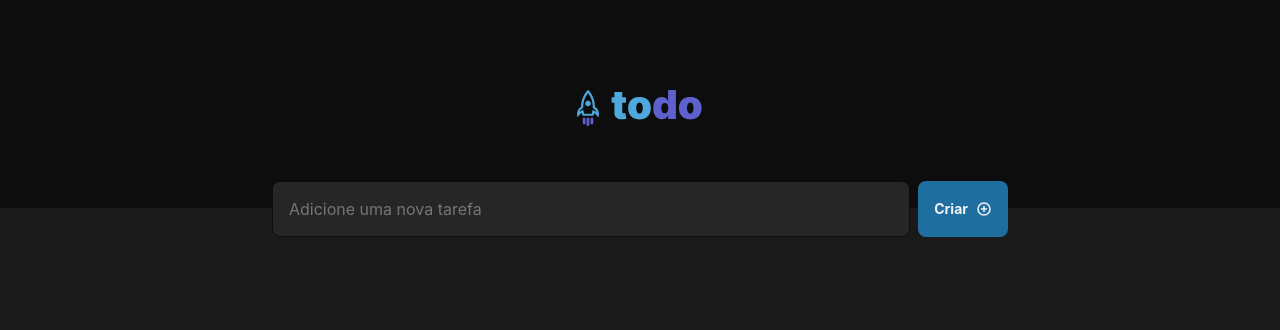
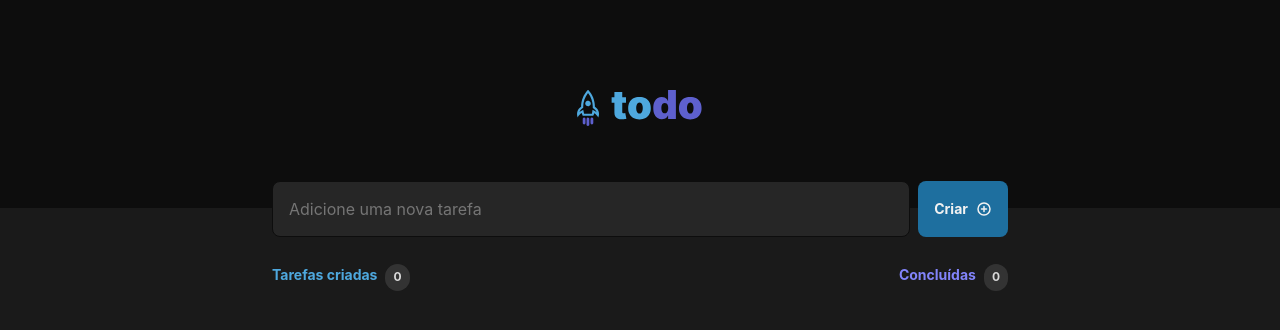
Before and after one commit to luanc202/desafio-01, a React (Vite) app: page / in a window 1280 px wide. Shown: the top 330 px of the page. Built offline with nearby package versions, Linux system fonts and the light colour scheme.

Commit message:
added task counter header to App

```diff
--- a/src/App.tsx
+++ b/src/App.tsx
@@ -3,8 +3,12 @@ import Header from './components/Header';
 import styles from './App.module.css'
 import Button from './components/Button';
 import { PlusCircle } from '@phosphor-icons/react';
+import ListHeader from './components/TaskList/ListHeader';
+import { useState } from 'react';
 
 function App() {
+  const [tasksCounter, setTasksCounter] = useState(0);
+  const [checkedTasksCounter, setCheckedTasksCounter] = useState(0);
 
   return (
     <>
@@ -16,8 +20,12 @@ function App() {
             <Input />
             <Button>
               Criar
-              <PlusCircle size={16} color='#f2f2f2' weight='bold'/>
+              <PlusCircle size={16} color='#f2f2f2' weight='bold' />
             </Button>
+          </div>
+
+          <div>
+            <ListHeader tasksCounter={tasksCounter} checkedTasksCounter={checkedTasksCounter} />
           </div>
         </div>
       </main>
```
